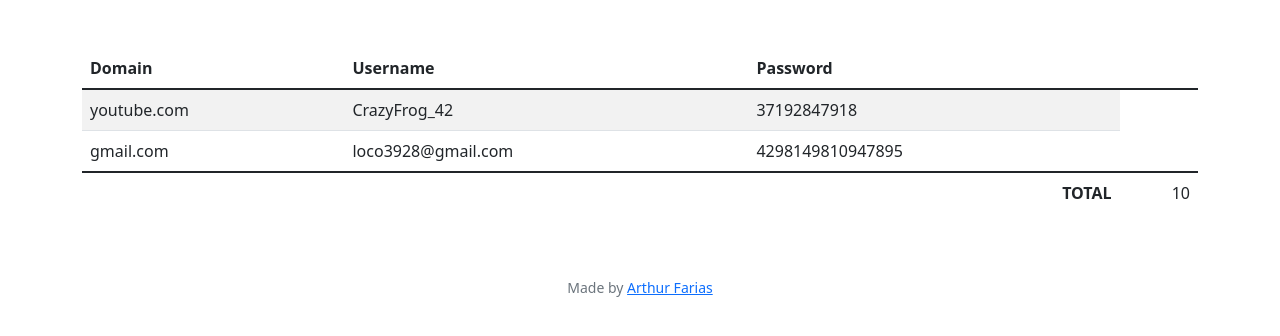
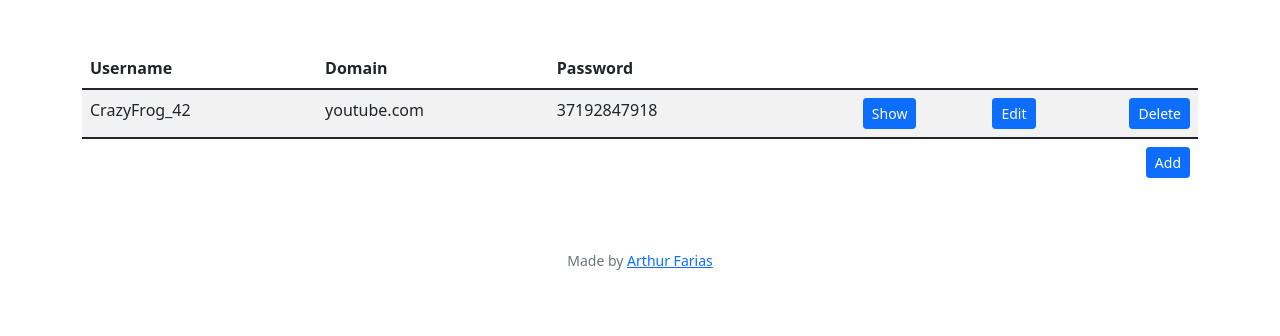
Before and after one commit to abfarias/CS50-Final-Project, a Flask app: page / in a window 1280 px wide. Shown: the part 66-402 px from the top of the page. Run offline with Flask 3, Linux system fonts and the light colour scheme; the visitor is signed in with stand-in values (Sample User, id 1).

Commit message:
Updated html files to support JS script

```diff
--- a/templates/index.html
+++ b/templates/index.html
@@ -1,4 +1,6 @@
 {% extends "layout.html" %}
+
+{% block scripts %} <script src="/static/js/index.js"></script> {% endblock %}
 
 {% block title %} Vault {% endblock %}
 
@@ -6,26 +8,24 @@
     <table class="table table-striped">
         <thead>
         <tr>
+            <th class="text-start">Username</th>
             <th class="text-start">Domain</th>
-            <th class="text-start">Username</th>
             <th class="text-start">Password</th>
         </tr>
         </thead>
             <tbody>
                 <tr>
+                    <td class="text-start">CrazyFrog_42</td>
                     <td class="text-start">youtube.com</td>
-                    <td class="text-start">CrazyFrog_42</td>
                     <td class="text-start">37192847918</td>
-                </tr>
-                <tr>
-                    <td class="text-start">gmail.com</td>
-                    <td class="text-start">loco3928@gmail.com</td>
-                    <td class="text-start">4298149810947895</td>
+                    <td class="text-end"><button class="btn btn-primary btn-sm">Show</button></td>
+                    <td class="text-end"><button class="btn btn-primary btn-sm">Edit</button></td>
+                    <td class="text-end"><button class="btn btn-primary btn-sm">Delete</button></td>
                 </tr>
             </tbody>
         <tfoot>
-                <td class="border-0 fw-bold text-end" colspan="4">TOTAL</td>
-                <td class="border-0 w-bold text-end">10</td>
+            <tr>
+                <td class= "border-0 text-end" colspan="6"><button type="button" class="btn btn-primary btn-sm" id="add">Add</button></td>
             </tr>
         </tfoot>
     </table>
--- a/templates/layout.html
+++ b/templates/layout.html
@@ -9,7 +9,7 @@
 
         <!-- http://getbootstrap.com/docs/5.1/ -->
         <link crossorigin="anonymous" href="https://cdn.jsdelivr.net/npm/bootstrap@5.1.3/dist/css/bootstrap.min.css" integrity="sha384-1BmE4kWBq78iYhFldvKuhfTAU6auU8tT94WrHftjDbrCEXSU1oBoqyl2QvZ6jIW3" rel="stylesheet">
-        <script crossorigin="anonymous" src="https://cdn.jsdelivr.net/npm/bootstrap@5.1.3/dist/js/bootstrap.bundle.min.js" integrity="sha384-ka7Sk0Gln4gmtz2MlQnikT1wXgYsOg+OMhuP+IlRH9sENBO0LRn5q+8nbTov4+1p"></script>
+        {% block scripts %}{% endblock %}
 
         <title>SafePass: {% block title %}{% endblock %}</title>
 
```
